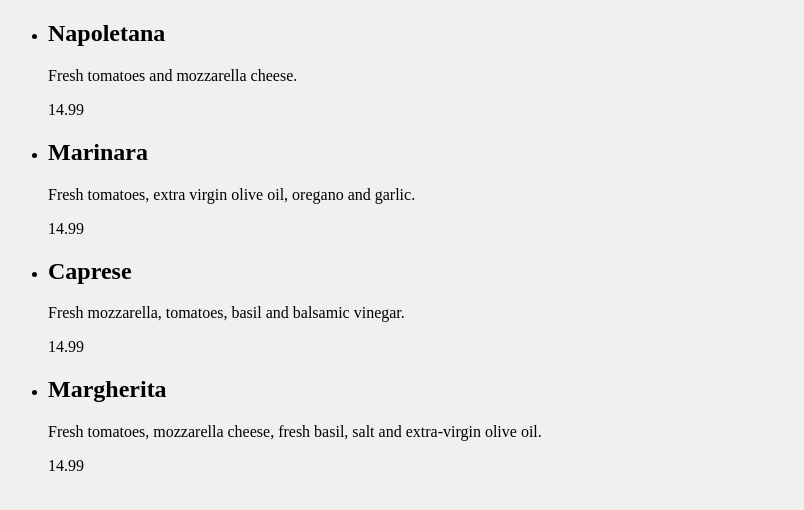
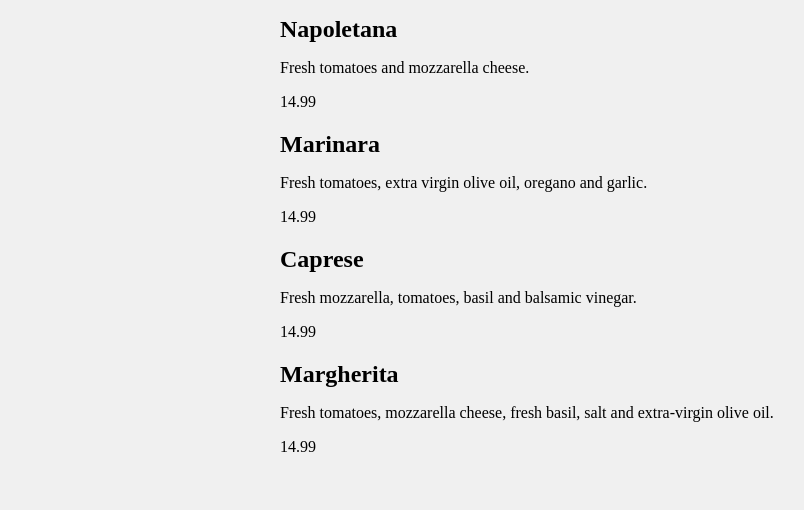
Before and after one commit to Michael-Hutchinson/pizza-shop, a React (Create React App) app: page / in a window 1280 px wide. Shown: the top 510 px of the page, without its empty margins (0-804 px from the left). Built offline with nearby package versions, Linux system fonts and the light colour scheme.

Commit message:
add basic styling

```diff
--- a/src/components/App.tsx
+++ b/src/components/App.tsx
@@ -3,7 +3,11 @@ import pizzas from '../data/pizza.json'
 import Pizza from './Pizza';
 
 function App() {
-  return <ul>{pizzas.map(pizza => <Pizza key={pizza.id} pizza={pizza} />)}</ul>
+  return (
+    <div className="container">
+      <ul>{pizzas.map(pizza => <Pizza key={pizza.id} pizza={pizza} />)}</ul>
+    </div>
+  )
 }
 
 export default App;
--- a/src/components/Pizza.tsx
+++ b/src/components/Pizza.tsx
@@ -13,7 +13,7 @@ interface PizzaProps {
 
 function Pizza({ pizza }: PizzaProps): ReactElement {
   return (
-    <li>
+    <li className="pizzaList">
       <h2>{pizza.name}</h2>
       <p>{pizza.description}</p>
       <p>{pizza.price}</p>
--- a/src/styles/main.css
+++ b/src/styles/main.css
@@ -1,3 +1,33 @@
 body {
   background: #f0f0f0;
 }
+
+.container {
+  max-width: 800px;
+  margin: 0 auto;
+  padding: 0 15px;
+}
+
+.header {
+  margin: 0 0 50px;
+  text-align: center;
+}
+
+.siteTitle {
+  font-size: 32px;
+  margin: 0 0 10px;
+}
+
+.pizzaList {
+  list-style: none;
+  margin: 0 0 20px;
+  padding: 0;
+}
+
+.container h2 {
+  margin: 0 0 10px;
+}
+
+.container p {
+  margin-bottom: 0;
+}
```
